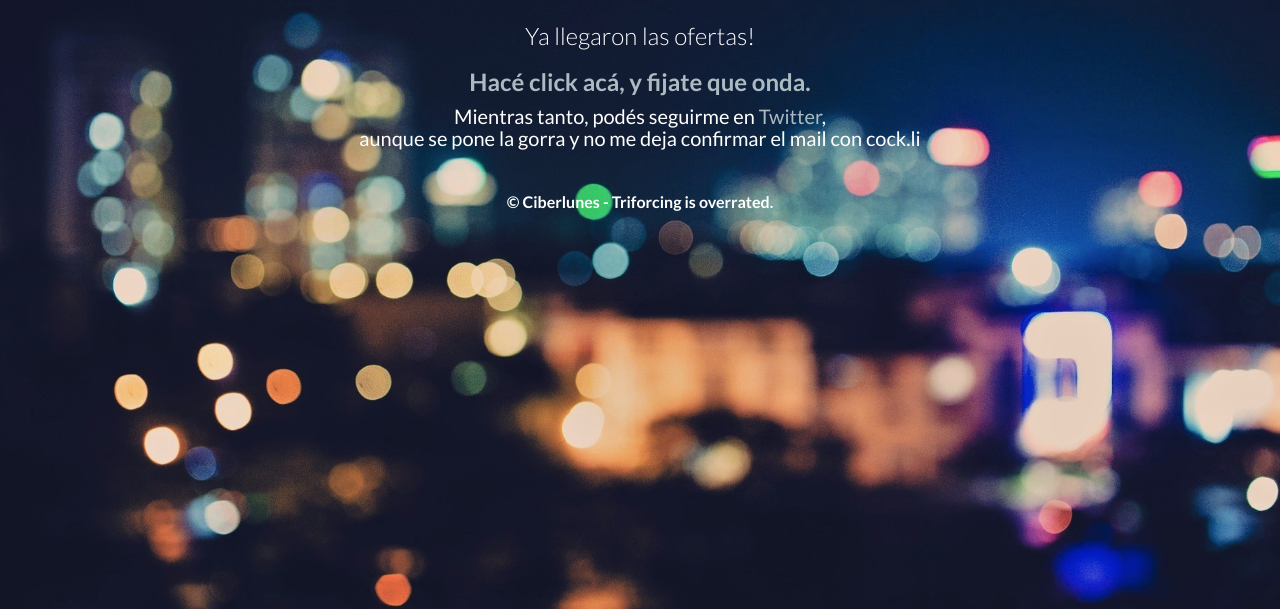
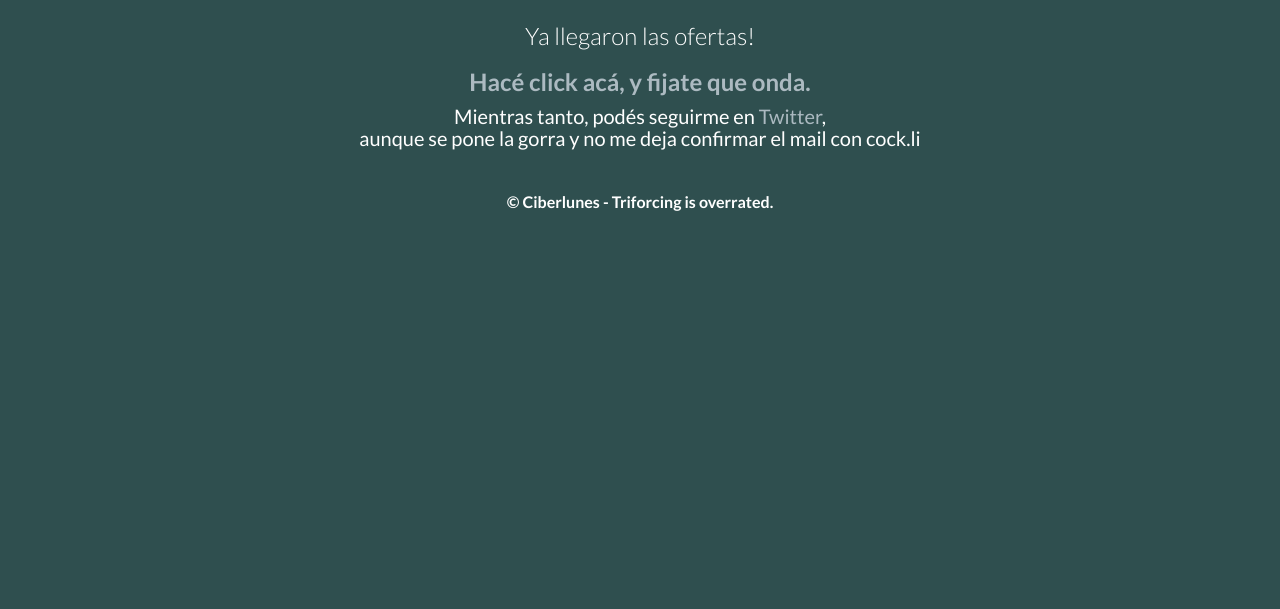
Before and after one commit to ciberlunes/ventacaliente, a plain HTML site: page index.html in a window 1280 px wide. Shown: the part 191-800 px from the top of the page. Drawn offline with nearby package versions, Linux system fonts and the light colour scheme.

Commit message:
Saque el fondo de mierda que no deja ver nada

```diff
--- a/assets/css/style.css
+++ b/assets/css/style.css
@@ -132,7 +132,7 @@ form.signup input.form-control:focus {
 #wrapper {
 	text-align: center;
 	padding: 5% 0 0 0;
-	background: url(../img/main-bg.jpg);
+    background-color: darkslategrey;
 	width: 100%;
     height: 100%;
     background-size: cover;
```
